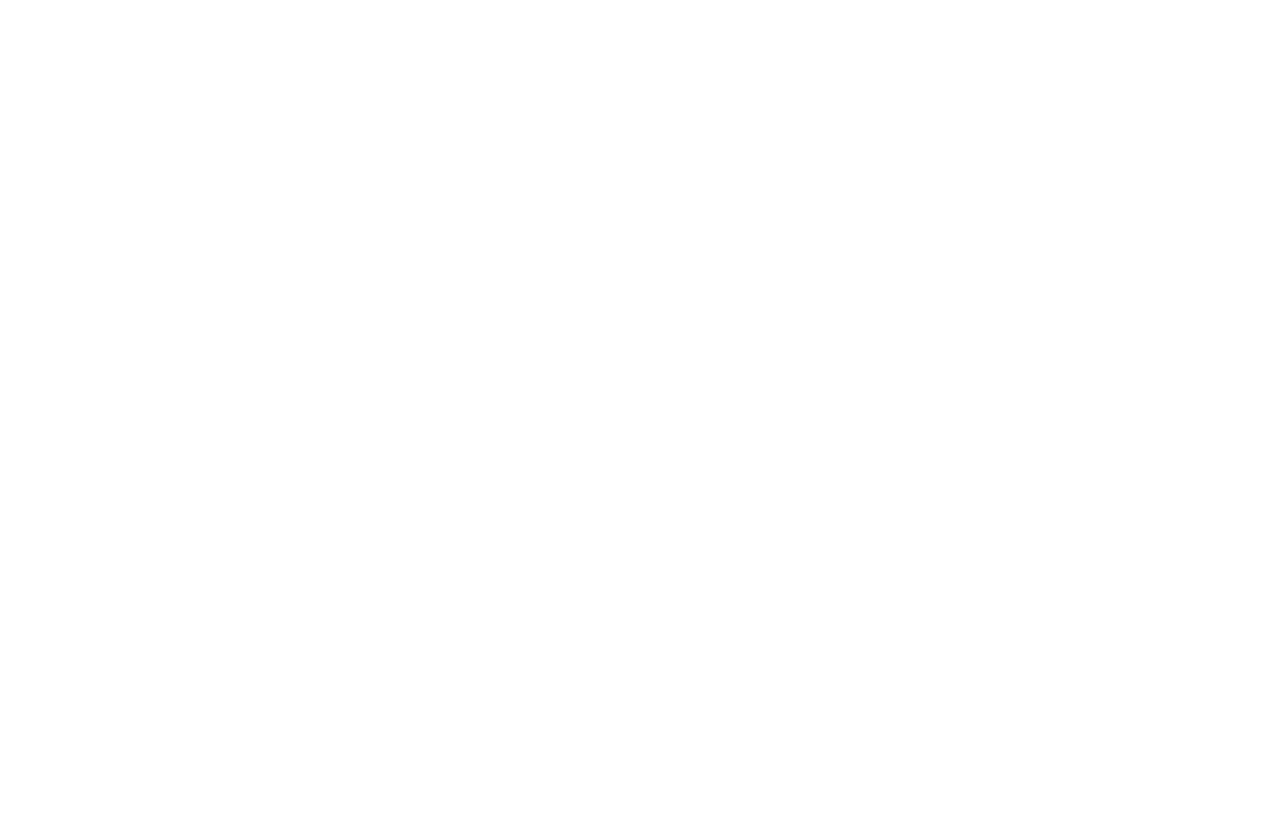
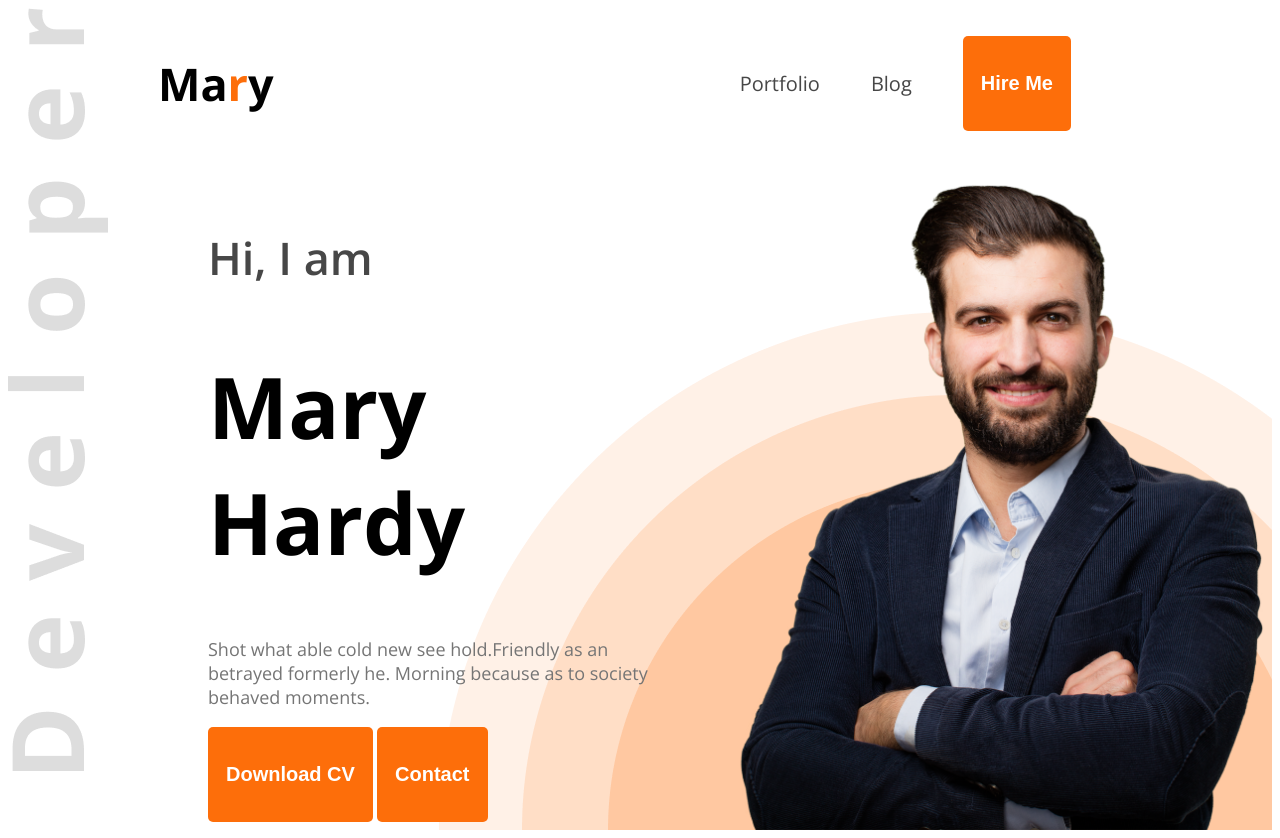
Before and after one commit to md-nabil-ahamed/portfolio-project, a plain HTML site: page index.html in a window 1280 px wide. Before the commit the page ends 800 px from the top, so only its background shows below. Drawn offline with nearby package versions, Linux system fonts and the light colour scheme.

Commit message:
styling banner

```diff
--- a/index.html
+++ b/index.html
@@ -1,13 +1,38 @@
 <!DOCTYPE html>
 <html lang="en">
+
 <head>
     <meta charset="UTF-8">
     <meta name="viewport" content="width=device-width, initial-scale=1.0">
     <title>Web Devolopar Portfolio</title>
+    <link rel="preconnect" href="https://fonts.googleapis.com">
+    <link rel="preconnect" href="https://fonts.gstatic.com" crossorigin>
+    <link href="https://fonts.googleapis.com/css2?family=Open+Sans:ital,wght@0,300..800;1,300..800&display=swap"
+        rel="stylesheet">
+    <link rel="stylesheet" href="styles/style.css">
 </head>
-<body>
-    <header>
 
+<body class="open-sans-normal">
+
+    <header class="header">
+        <nav>
+            <h3 class="nav-title">Ma<span class="text-primary">r</span>y</h3>
+            <ul>
+                <li><a class="dark-2" href="">Portfolio</a></li>
+                <li><a class="dark-2" href="">Blog</a></li>
+                <li><a class="dark-2" href=""><button class="btn-primary">Hire Me</button></a></li>
+            </ul>
+        </nav>
+        <div class="banner">
+            <div class="banner-content">
+                <h4 class="banner-greetings dark-2">Hi, I  am</h4>
+                <h1 class="banner-title dark-1">Mary Hardy</h1>
+                <p class="banner-description dark-3">Shot what able cold new see hold.Friendly as an betrayed formerly he. Morning because as to society behaved moments.</p>
+                <button class="btn-primary">Download CV</button>
+                <button class="btn-primary">Contact</button>
+            </div>
+            <img class="banner-profile-pic" src="images/hardy.png" alt="">
+        </div>
     </header>
     <main>
 
@@ -16,4 +41,5 @@
 
     </footer>
 </body>
+
 </html>
--- /dev/null
+++ b/styles/style.css
@@ -0,0 +1,104 @@
+.open-sans-normal {
+    font-family: "Open Sans", sans-serif;
+    font-optical-sizing: auto;
+    font-weight: 400;
+    font-style: normal;
+    font-variation-settings:
+        "wdth" 100;
+}
+
+/* shear style */
+.text-primary {
+    color: #FD6E0A;
+}
+
+.dark- {
+    color: #181818;
+}
+
+.dark-2 {
+    color: #474747;
+}
+
+.dark-3 {
+    color: #757575;
+}
+
+.btn-primary {
+    background-color: #FD6E0A;
+    color: #FFFFFF;
+    font-size: 20px;
+    font-weight: 700;
+    padding: 36px 18px;
+    border-radius: 5px;
+    border-style: none;
+
+}
+
+/* header */
+.header {
+    background-image: url(../images/developer.png), url(../images/header_bg.png);
+    background-repeat: no-repeat;
+
+    background-position: top left, bottom right;
+}
+
+/* Nav styling */
+
+nav {
+    display: flex;
+    align-items: center;
+    justify-content: space-between;
+    margin: 0px 150px;
+}
+
+.nav-title {
+    font-weight: bolder;
+    font-size: 45px;
+}
+
+nav ul li {
+    list-style: none;
+    margin-right: 51px;
+}
+
+nav ul {
+    display: flex;
+    /* justify-content: center; */
+    align-items: center;
+}
+
+nav ul a {
+    text-decoration: none;
+    font-size: 20px;
+}
+
+/* banner styles */
+.banner-greetings {
+    font-size: 45px;
+    font-weight: 600;
+}
+
+.banner-title {
+    font-size: 85px;
+    font-weight: 700;
+}
+
+.banner-description {
+    font-size: 18px;
+}
+
+.banner-profile-pic {
+    width: 580px;
+}
+
+.banner {
+    display: flex;
+    justify-content: space-between;
+    align-items: center;
+}
+
+.banner-content {
+    max-width: 585;
+    margin: 0px 35px 0px 200px;
+}
```
